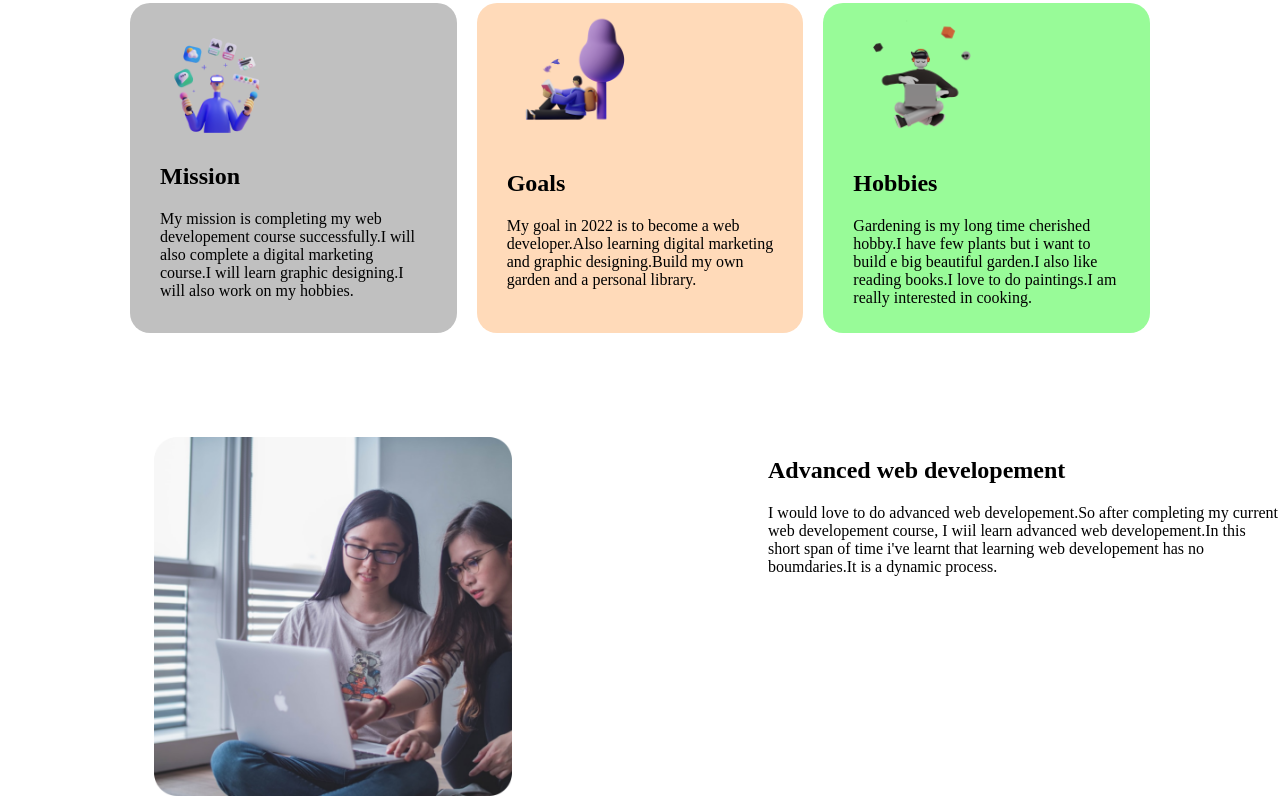
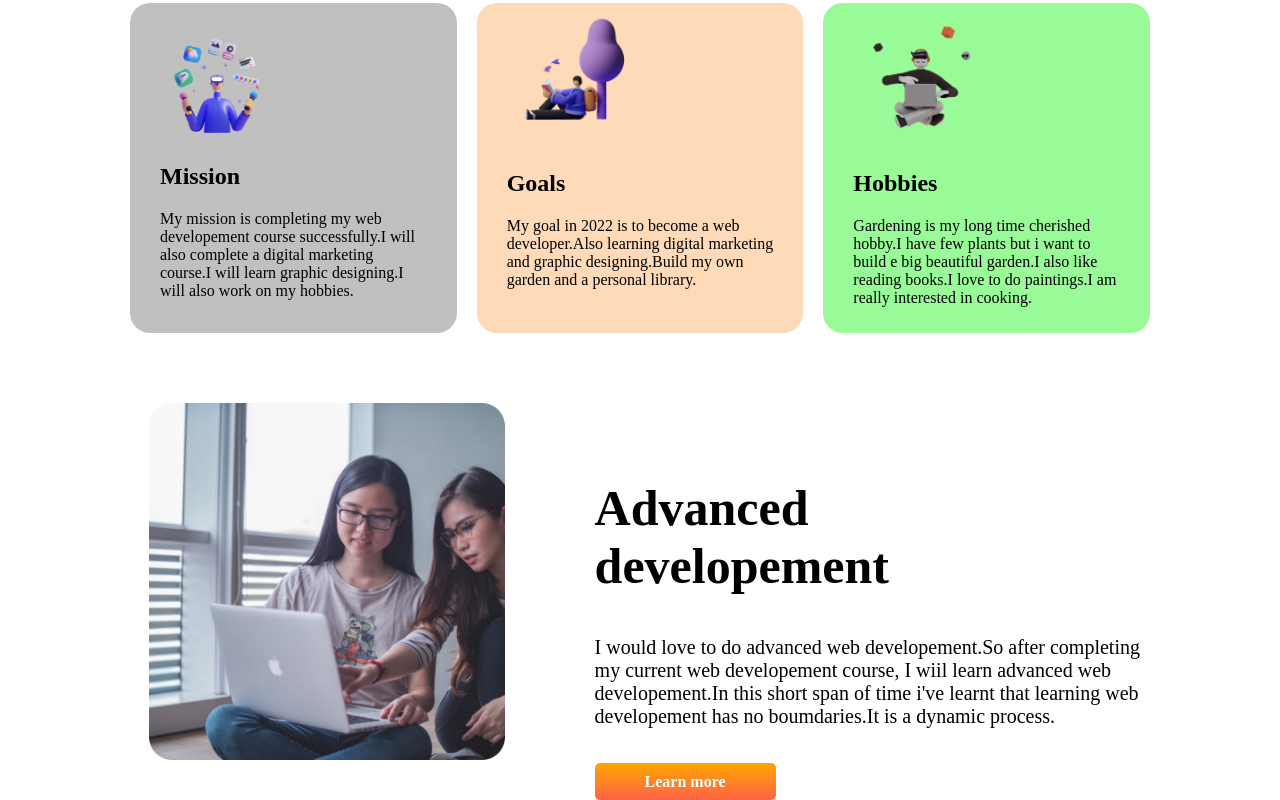
Before and after one commit to Samia-Afsari/Saraf-s-mission, a plain HTML site: page index.html in a window 1280 px wide. Shown: the part 757-1557 px from the top of the page. Drawn offline with Linux system fonts and the light colour scheme.

Commit message:
new-sec-add

```diff
--- a/index.html
+++ b/index.html
@@ -13,7 +13,7 @@
 </head>
 
 <body>
-    <section class="sec-1">
+    <section id="sec-1" class="flex-cont">
         <div class="half-width">
             <h1 id="first-hd">Stay focused on <span class="color-line">Mission 2022</span></h1>
             <p class="blog">Hi,this is Saraf.I am an undergraduate student.I am on a mission of learning web
@@ -29,9 +29,9 @@
             <img src="images/person-1.png" alt="saraf-pic">
         </div>
     </section>
-    <section class=sec-2>
+    <section id="sec-2">
         <h1 class="centre-hd">My mission in <span class="color-line">2022</span></h1>
-        <div class="sec-2-boxes">
+        <div class="sec-2-boxes flex-cont">
             <div id="l-box" class="boxes">
                 <img class="illus-pic" src="images/illustrator-1.png" alt="">
                 <h2>Mission</h2>
@@ -55,15 +55,18 @@
             </div>
         </div>
     </section>
-    <section class="sec-3">
-        <div class="half-width">
+    <section id="sec-3" class="flex-cont">
+        <div class="sec-middle2">
             <img src="images/coding.png" alt="">
         </div>
-        <div class="half-width">
-            <h1 class="sec-3,4-hd">Advanced web developement</h1>
-            <p>I would love to do advanced web developement.So after completing my current web developement course, I
+        <div class="sec-middle">
+            <h1 class="sec-middle-hd">Advanced <br> developement</h1>
+            <p class="blog">I would love to do advanced web developement.So after completing my current web developement
+                course, I
                 wiil learn advanced web developement.In this short span of time i've learnt that learning web
                 developement has no boumdaries.It is a dynamic process.</p>
+            <a target="blank" class="link-button" href="https://egfwd.com/specializtion/advanced-web-development/">Learn
+                more</a>
         </div>
     </section>
 </body>
--- a/style.css
+++ b/style.css
@@ -14,7 +14,7 @@ body{
 .color-line{
     color:coral;
 }
-.sec-1{
+.flex-cont{
     display: flex;
 }
 .half-width{
@@ -46,7 +46,6 @@ margin-top: 8%;
    text-align: center;
 }
 .sec-2-boxes{
-    display: flex;
     margin: 40px 120px;
 }
 .illus-pic{
@@ -68,6 +67,17 @@ margin: 0 10px;
 #r-box{
     background-color: palegreen;
 }
-.sec-3{
-    display: flex;
+.sec-middle-hd{
+    font-size: 50px;
 }
+.sec-middle{
+    width: 1500px;
+    margin-top: 5%;
+    margin-left: 0;
+    margin-right:10%;
+}
+.sec-middle2 img{
+    width: 60%;
+    margin-top: 5%;
+    padding-left: 25%;
+}
```
